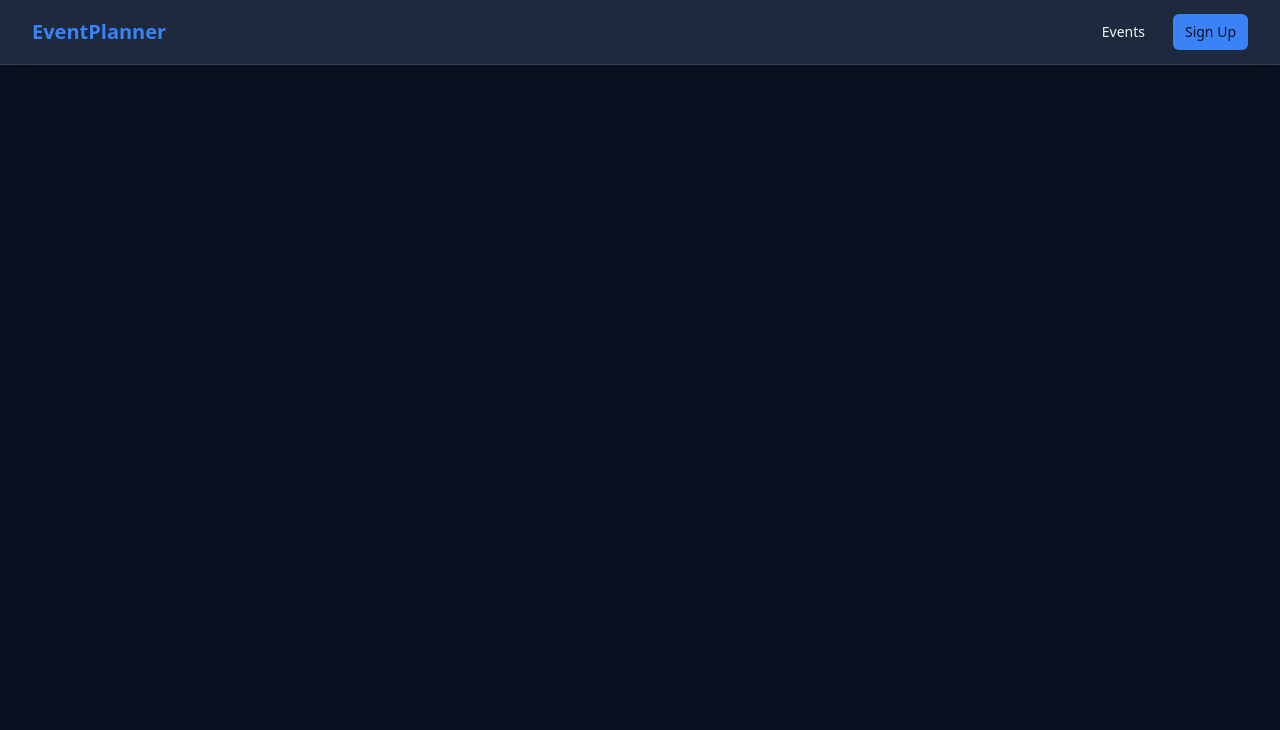
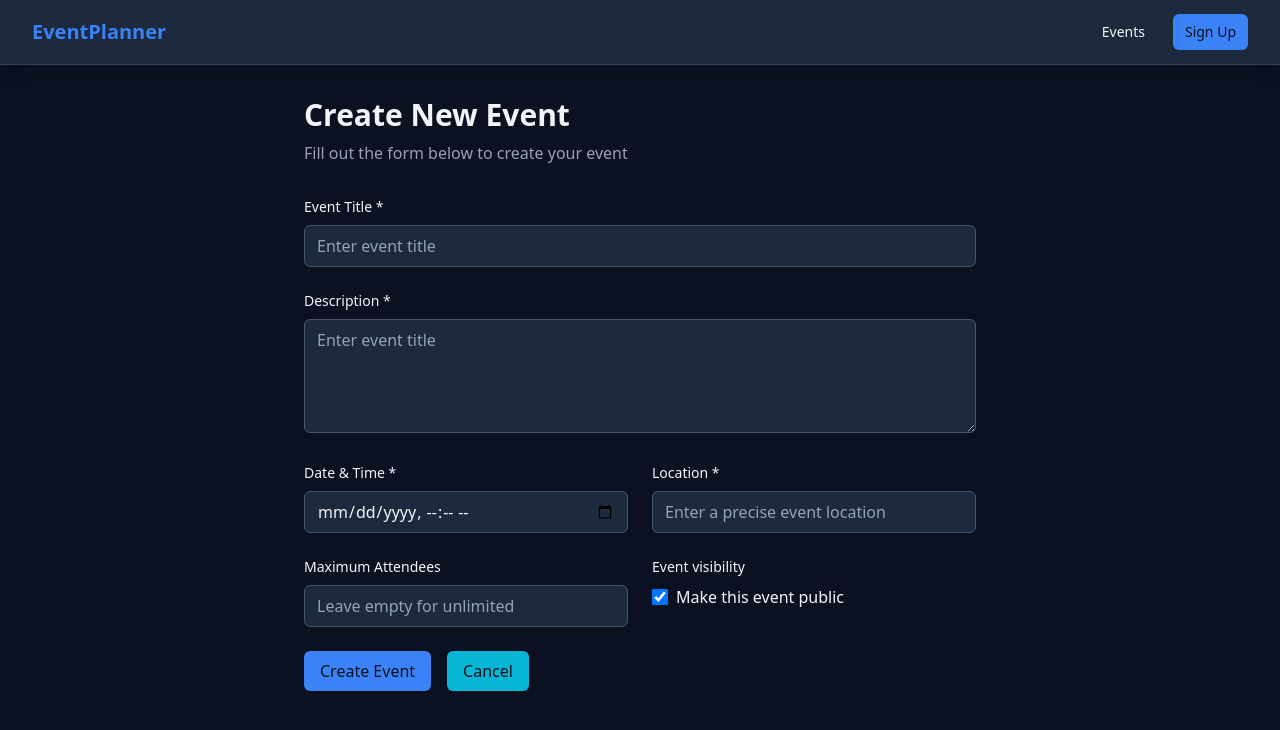
Before and after one commit to franciscojgonzalezfernandez-lgtm/event-planner, a Next.js app: page /events/create in a window 1280 px wide. Shown: the top 730 px of the page. Built offline with nearby package versions, Linux system fonts and the light colour scheme; no server answers.

Commit message:
Create event page UI and navbar broken link fix.

```diff
--- a/app/components/Navbar.tsx
+++ b/app/components/Navbar.tsx
@@ -29,7 +29,7 @@ export default function Navbar({ session }: { session: Session | null }) {
             {session ? (
               <>
                 <Link
-                  href={"/create"}
+                  href={"/events/create"}
                   className="hover:text-primary px-3 py-2 rouded-md text-sm font-medium transition-colors"
                 >
                   Create events
@@ -93,7 +93,7 @@ export default function Navbar({ session }: { session: Session | null }) {
               {session ? (
                 <>
                   <Link
-                    href={"/create"}
+                    href={"/events/create"}
                     className="hover:text-primary block px-3 py-2 rouded-md text-base font-medium transition-colors"
                   >
                     Create events
--- a/app/events/create/page.tsx
+++ b/app/events/create/page.tsx
@@ -1,2 +1,132 @@
 "use client";
-export default function CreateEventPage() {}
+import { useRouter } from "next/navigation";
+export default function CreateEventPage() {
+  const router = useRouter();
+  return (
+    <div className="max-w-2xl mx-auto">
+      <div className="mb-8">
+        <h1 className="text-3xl font-bold text-foreground">Create New Event</h1>
+        <p className="text-muted mt-2">
+          Fill out the form below to create your event
+        </p>
+      </div>
+      <form className="space-y-6">
+        <div>
+          <label
+            htmlFor="title"
+            className="block text-sm text-foreground font-medium mb-2"
+          >
+            Event Title *
+          </label>
+          <input
+            type="text"
+            id="title"
+            name="title"
+            required
+            className="input-field"
+            placeholder="Enter event title"
+          />
+        </div>
+        <div>
+          <label
+            htmlFor="description"
+            className="block text-sm text-foreground font-medium mb-2"
+          >
+            Description *
+          </label>
+          <textarea
+            id="description"
+            name="description"
+            required
+            className="input-field"
+            placeholder="Enter event title"
+            rows={4}
+          />
+        </div>
+        <div className="grid grid-cols-1 md:grid-cols-2 gap-6">
+          <div>
+            <label
+              htmlFor="date"
+              className="block text-sm text-foreground font-medium mb-2"
+            >
+              Date & Time *
+            </label>
+            <input
+              type="datetime-local"
+              id="date"
+              name="date"
+              required
+              className="input-field"
+            />
+          </div>
+          <div>
+            <label
+              htmlFor="location"
+              className="block text-sm text-foreground font-medium mb-2"
+            >
+              Location *
+            </label>
+            <input
+              type="text"
+              id="location"
+              name="location"
+              required
+              className="input-field"
+              placeholder="Enter a precise event location"
+            />
+          </div>
+        </div>
+        <div className="grid grid-cols-1 md:grid-cols-2 gap-6">
+          <div>
+            <label
+              htmlFor="date"
+              className="block text-sm text-foreground font-medium mb-2"
+            >
+              Maximum Attendees
+            </label>
+            <input
+              type="number"
+              id="maxAttendees"
+              name="maxAttendees"
+              min="1"
+              className="input-field"
+              placeholder="Leave empty for unlimited"
+            />
+          </div>
+          <div>
+            <label
+              htmlFor="date"
+              className="block text-sm text-foreground font-medium mb-2"
+            >
+              Event visibility
+            </label>
+            <div className="flex items-center">
+              <input
+                type="checkbox"
+                id="isPublic"
+                name="isPublic"
+                defaultChecked
+                className="h-4 w-4 text-primary focus:ring-primary border-slate-600 rounded bg-slate-800"
+              />
+              <label className="text-foreground ml-2 block">
+                Make this event public
+              </label>
+            </div>
+          </div>
+        </div>
+        <div className="flex gap-4">
+          <button className="btn-primary" type="submit">
+            Create Event
+          </button>
+          <button
+            className="btn-secondary"
+            type="button"
+            onClick={() => router.back()}
+          >
+            Cancel
+          </button>
+        </div>
+      </form>
+    </div>
+  );
+}
--- a/app/globals.css
+++ b/app/globals.css
@@ -18,4 +18,13 @@
   .card {
     @apply bg-slate-800 border border-slate-700 rounded-md;
   }
+  .input-field {
+    @apply w-full px-3 py-2 border border-slate-600 rounded-md bg-slate-800 text-foreground placeholder-muted focus:outline-none focus:ring-2 focus:ring-primary focus:border-primary;
+  }
+  .btn-primary {
+    @apply bg-primary text-background px-4 py-2 rounded-md font-medium hover:bg-primary/90 transition-colors cursor-pointer;
+  }
+  .btn-secondary {
+    @apply bg-secondary text-background px-4 py-2 rounded-md font-medium hover:bg-secondary/90 transition-colors cursor-pointer;
+  }
 }
--- a/app/layout.tsx
+++ b/app/layout.tsx
@@ -31,9 +31,9 @@ export default async function RootLayout({
       className={`${geistSans.variable} ${geistMono.variable} h-full antialiased`}
     >
       <body className="min-h-full flex flex-col">
-        <div className="min-h-screen bg-background text-foreground">
+        <div className="min-h-screen bg-background text-foreground pb-12">
           <Navbar session={session} />
-          {children}
+          <div className="mx-auto px-4 py-8">{children}</div>
         </div>
       </body>
     </html>
```
